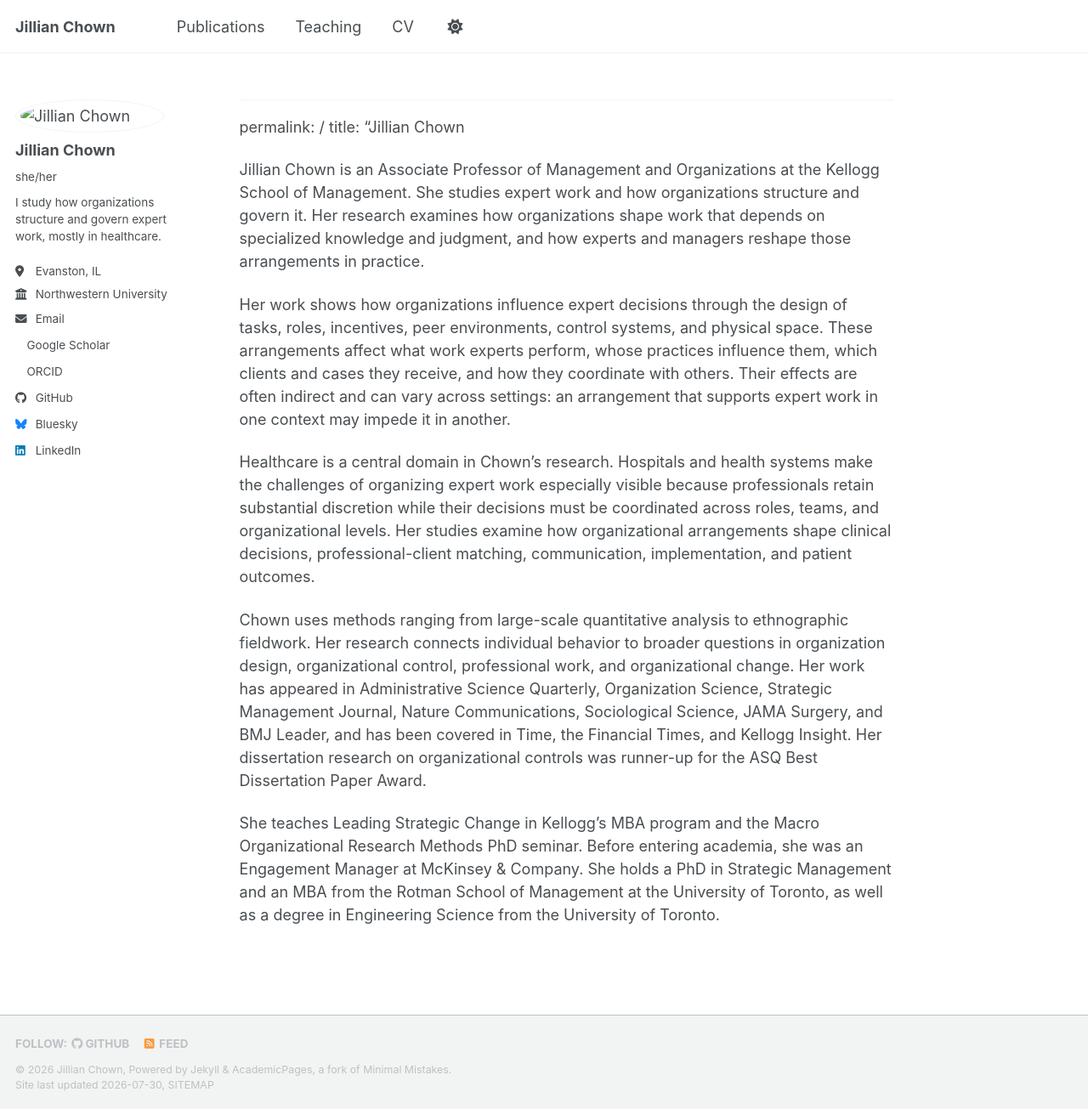
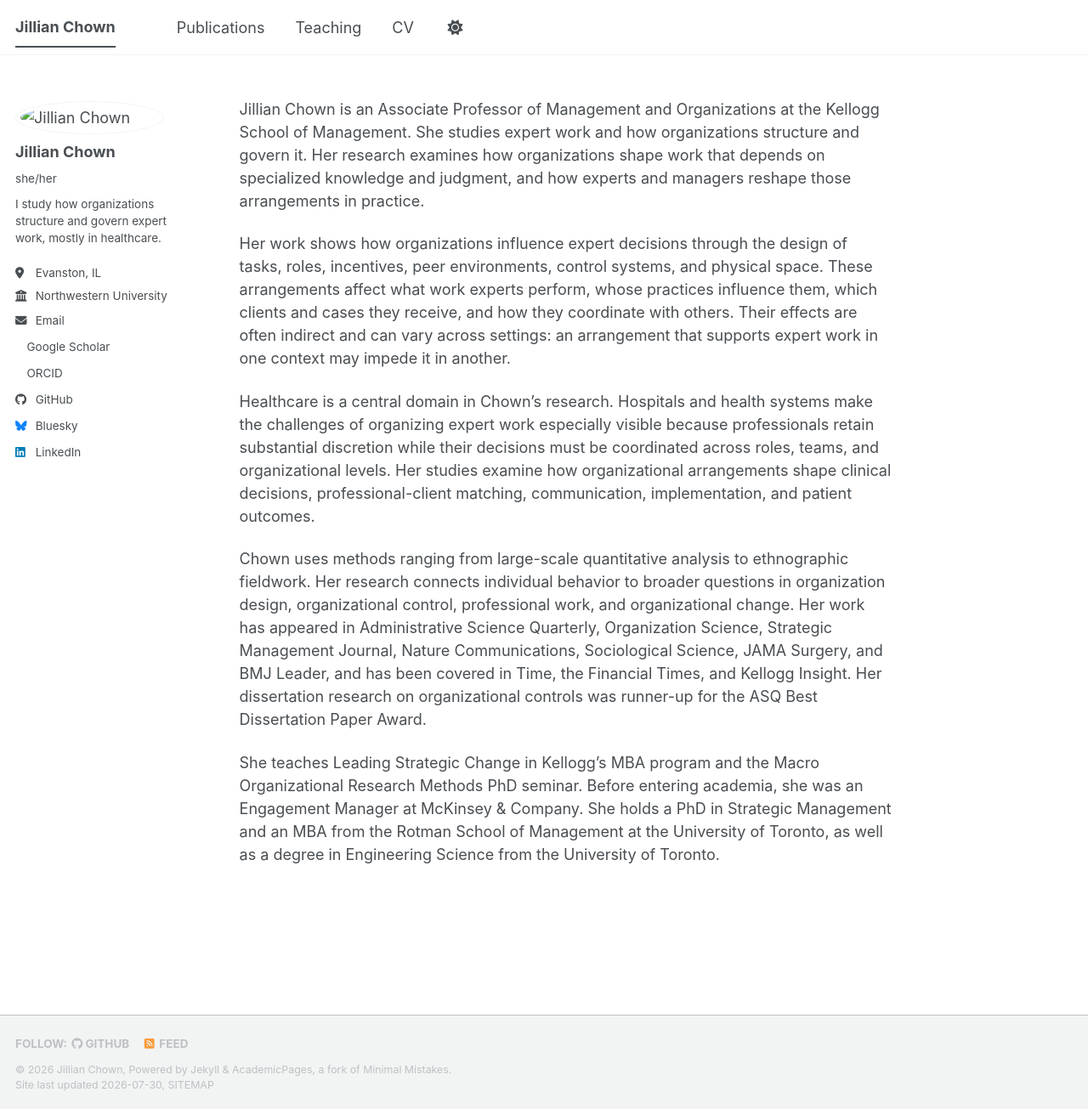
Before and after one commit to jillianchown/jillianchown.github.io, a Jekyll site: the page built from _pages/about.md, in a window 1280 px wide and 1305 px high. Shown: the whole window at 85% size. Built offline with Jekyll 4.4.1, drawn with Linux system fonts in a browser that asks for light colours; a style sheet for code colours, icons or effects is not loaded.

Commit message:
Update about.md

```diff
--- a/_pages/about.md
+++ b/_pages/about.md
@@ -1,6 +1,12 @@
 ---
 permalink: /
-title: "Jillian Chown
+title: ""
+author_profile: true
+redirect_from:
+  - /about/
+  - /about.html
+---
+
 
 Jillian Chown is an Associate Professor of Management and Organizations at the Kellogg School of Management. She studies expert work and how organizations structure and govern it. Her research examines how organizations shape work that depends on specialized knowledge and judgment, and how experts and managers reshape those arrangements in practice.
 
```
